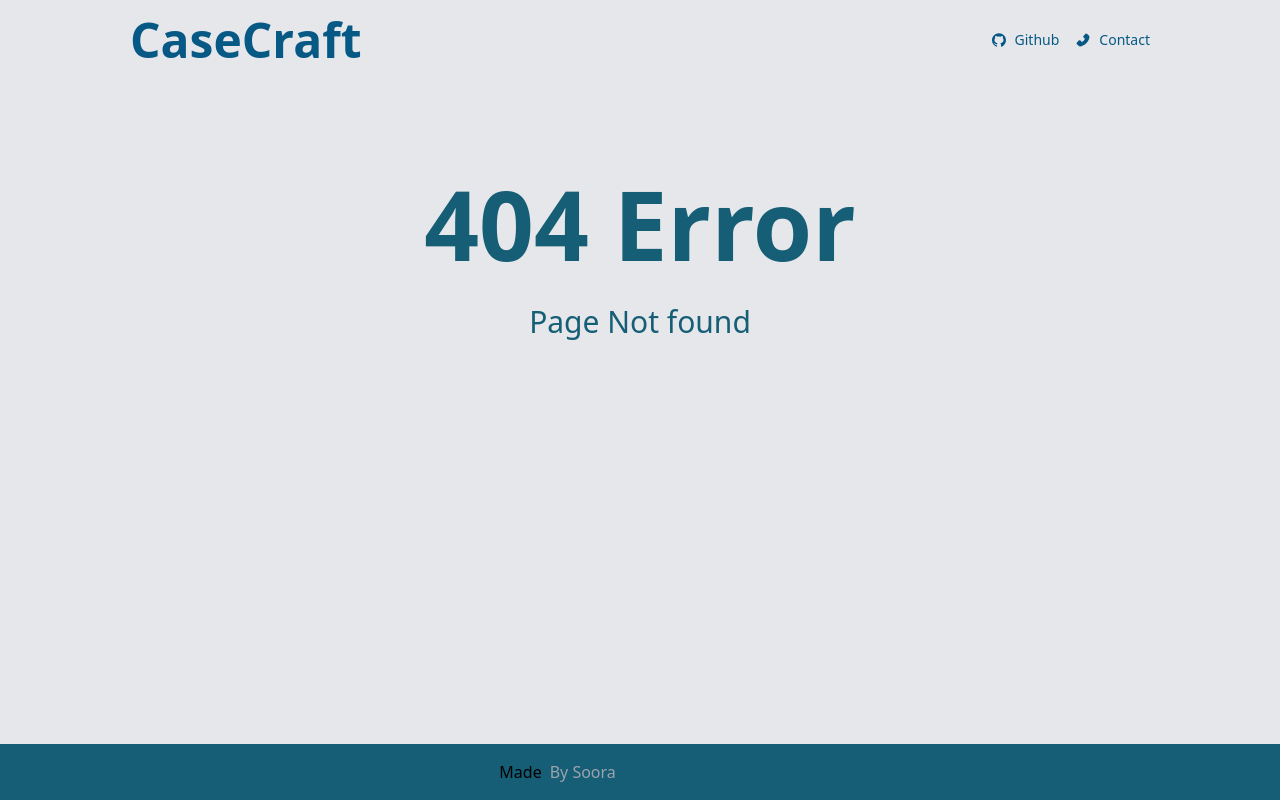
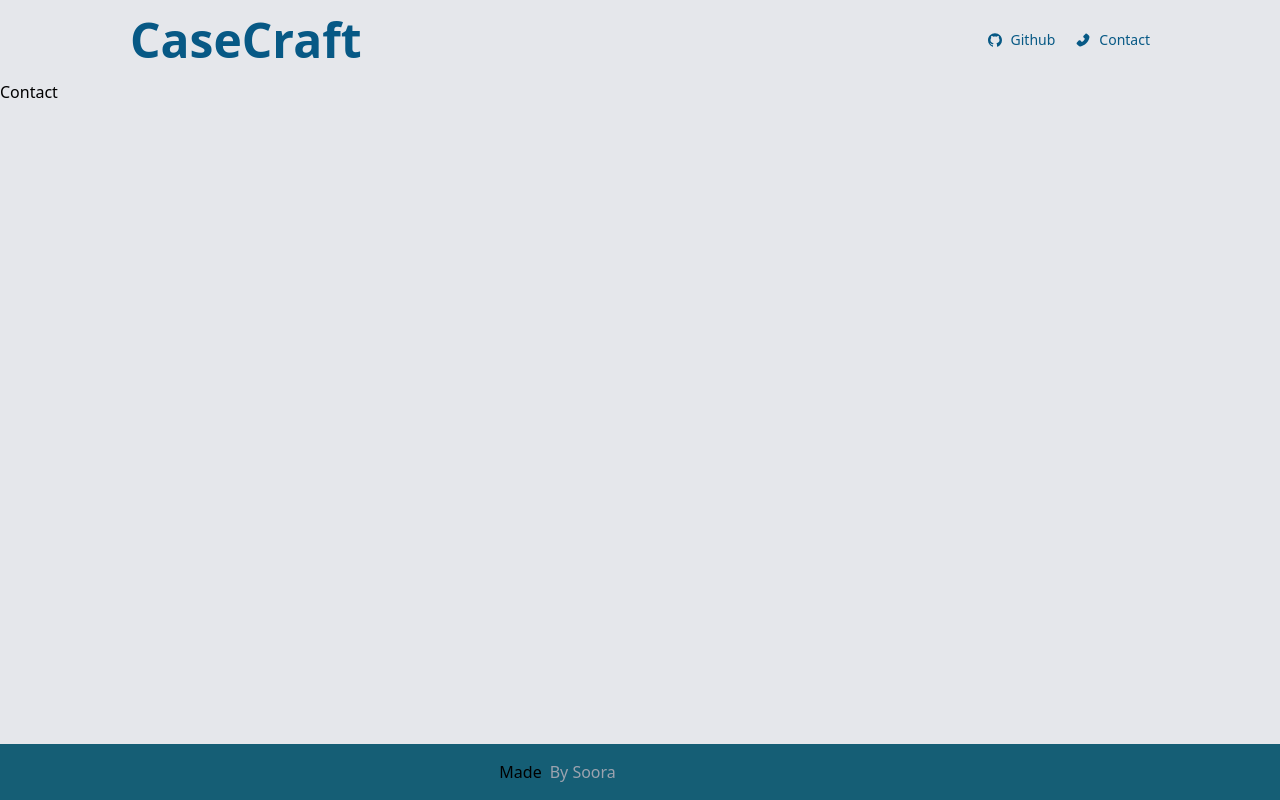
Before and after one commit to JaeAeich/Project-TheKindPandas, a React (Vite) app: page /contact in a window 1280 px wide. Before the commit this address had no page. Built offline with nearby package versions, Linux system fonts and the light colour scheme.

Commit message:
updated links on nav bar

```diff
--- a/src/App.jsx
+++ b/src/App.jsx
@@ -5,6 +5,7 @@ import { BrowserRouter, Route, Routes } from "react-router-dom";
 import Array from "./components/Array";
 import String from "./components/String";
 import NoPage from "./components/NoPage";
+import Contact from "./components/Contact";
 function App() {
 	return (
 		<div className="App bg-gray-200 h-screen w-screen ">
@@ -14,6 +15,7 @@ function App() {
 					<Route path="/" element={<Hero />} />
 					<Route path="/array" element={<Array />} />
 					<Route path="/string" element={<String />} />
+					<Route path="/contact" element={<Contact />} />
 					<Route path="*" element={<NoPage />} />
 				</Routes>
 			</BrowserRouter>
--- /dev/null
+++ b/src/components/Contact.jsx
@@ -0,0 +1,7 @@
+import React from "react";
+
+function Contact() {
+	return <div>Contact</div>;
+}
+
+export default Contact;
--- a/src/components/Navbar.jsx
+++ b/src/components/Navbar.jsx
@@ -9,21 +9,27 @@ function Navbar() {
 				<div className="brand-name text-3xl md:text-5xl text-sky-800 font-semibold">
 					<Link to="/">CaseCraft</Link>
 				</div>
-				<div className="contacts flex space-x-4">
-					<div className="gh flex justify-center items-center space-x-2">
+
+				<div className="flex justify-between items-center space-x-5 ml-auto">
+					<div className="gh flex justify-center items-center space-x-2 cursor-pointer ml-auto" onClick={() => window.open("https://github.com/JaeAeich/Project-TheKindPandas.git", "_blank")}>
 						<div className="logo text-sky-800">
-							<AiFillGithub />
+							<AiFillGithub/>
 						</div>
 						<div className="name hidden md:block text-sm text-sky-800">
 							Github
 						</div>
 					</div>
-					<div className="contact flex justify-center items-center space-x-2">
-						<div className="logo text-sky-800">
-							<AiFillPhone />
-						</div>
-						<div className="name hidden md:block text-sm text-sky-800">
-							Contact
+
+					<div className="contacts flex space-x-4">
+						<div className="contact flex justify-center items-center ml-auto">
+							<Link to="/contact" className="flex items-center">
+								<div className="logo text-sky-800">
+									<AiFillPhone/>
+								</div>
+								<div className="name hidden md:block text-sm text-sky-800 ml-2">
+									Contact
+								</div>
+							</Link>
 						</div>
 					</div>
 				</div>
```
